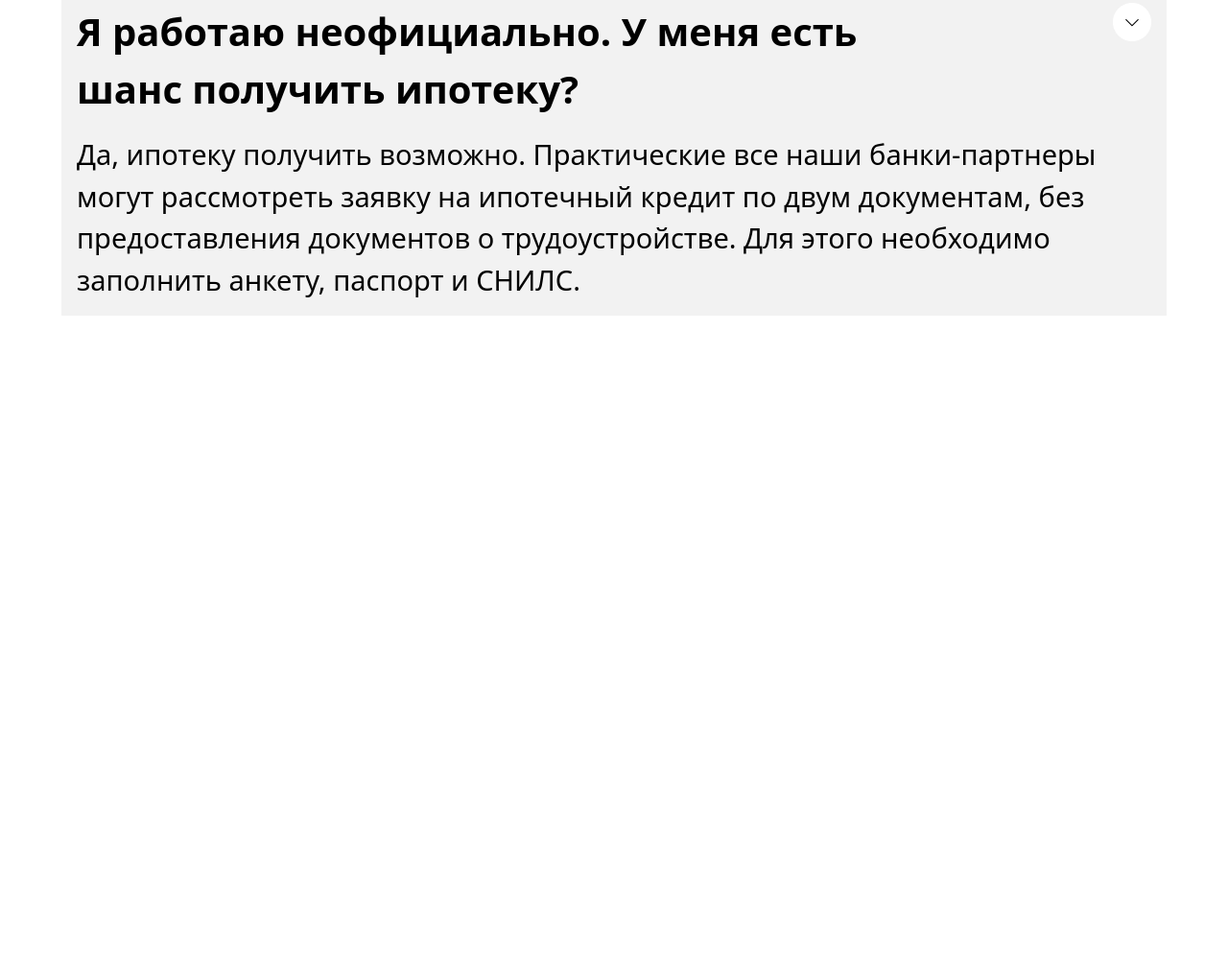
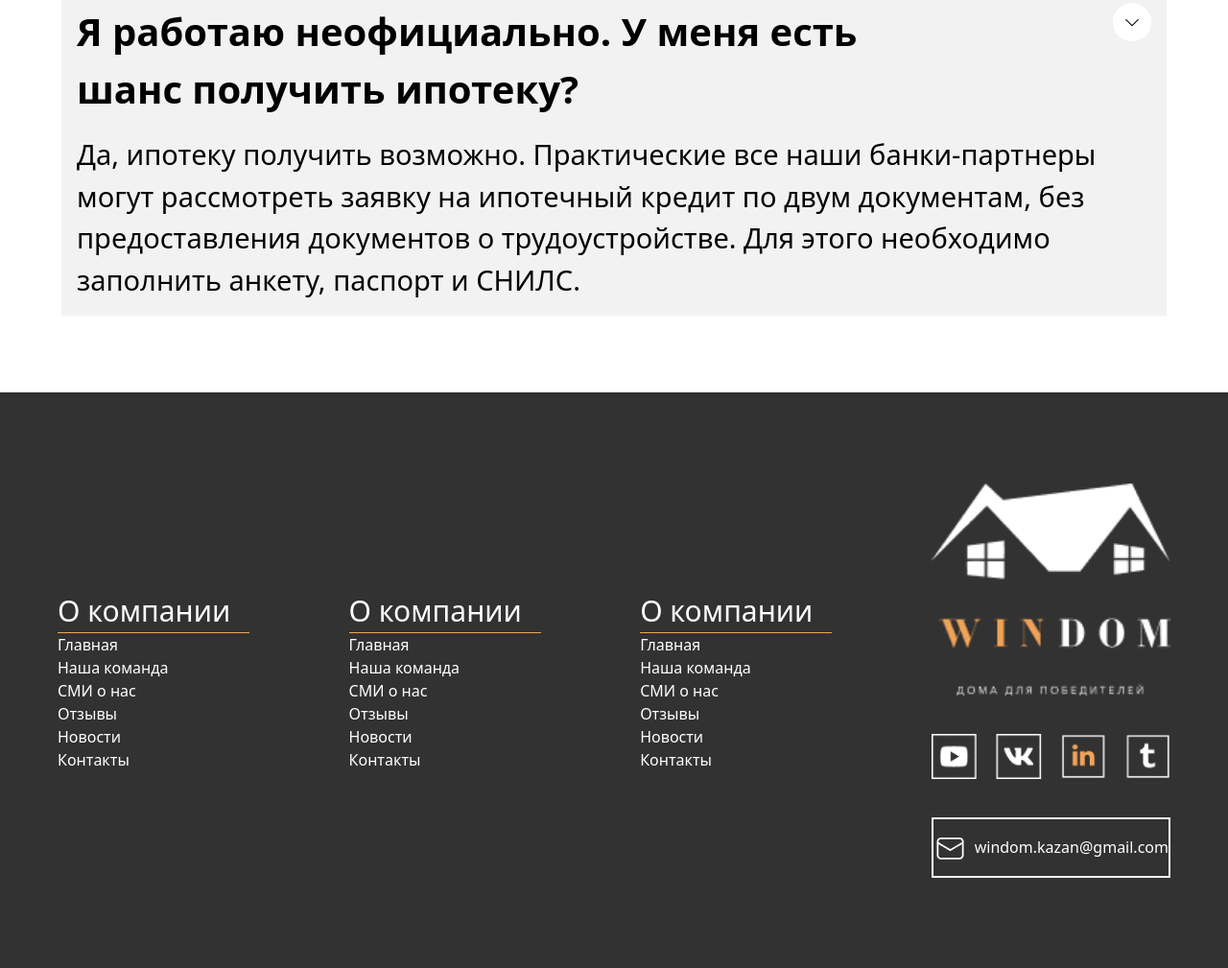
Before and after one commit to qurbonbobokov-ux/Next_Exam, a website: page src/komju.html in a window 1280 px wide. Shown: the part 7723-8732 px from the top of the page at 96% size. Before the commit the page ends 8052 px from the top, so only its background shows below. Drawn offline with nearby package versions, Linux system fonts and the light colour scheme; files that its build step writes are made by us from their sources.

Commit message:
footer projact s komju

```diff
--- a/src/komju.html
+++ b/src/komju.html
@@ -793,5 +793,187 @@
             Перезвоните мне
         </button>
     </div>
+    <footer class="w-full h-[240px] bg-[#323232] flex md:hidden mt-10">
+        <div class="w-[95%] m-auto flex flex-col gap-4">
+            <div class="flex justify-between items-center">
+                <img src="./imgkomju/windom logo 3.png" alt="">
+                <img src="./imgkomju/иконки.png" alt="">
+            </div>
+            <div class="flex flex-col gap-5">
+                <div class="w-[70%] py-3 border border-[2px] border-[#FFFFFF]" >
+                    <div class="flex gap-2 items-center">
+                        <img src="./imgkomju/fluent_mail-20-regular.png" alt="">
+                        <p class="text-white">
+                            windom.kazan@gmail.com
+                        </p>
+                    </div>
+                </div>
+                <p class="text-white">
+                    Политика конфиденциальности
+                </p>
+            </div>
+        </div>
+    </footer>
+    <footer class="hidden md:block lg:hidden mt-20 w-full h-[400px] bg-[#323232]">
+        <div class="w-[95%] m-auto flex justify-between items-center">
+            <div class=" text-white font-medium flex flex-col gap-6">
+                <div class="text-[30px]">
+                    <h1 >
+                        О компании
+                    </h1>
+                    <img src="./imgkomju/Line 13.png" alt="">
+                </div>
+                <div class="text-[30px]">
+                    <h1 >
+                       проекты
+                    </h1>
+                    <img src="./imgkomju/Line 13.png" alt="">
+                </div>
+                <div class="text-[30px]">
+                    <h1 >
+                      ИПОТЕКА
+                    </h1>
+                    <img src="./imgkomju/Line 13.png" alt="">
+                </div>
+                <h1 class="mt-5">
+                    Политика конфиденциальности
+                </h1>
+            </div>
+            <div class="flex flex-col gap-5">
+                <img src="./imgkomju/windom logo 3 (1).png" alt="">
+                <img src="./imgkomju/иконки (1).png" alt="">
+                 <div class="w-full py-3 border border-[2px] border-[#FFFFFF]" >
+                    <div class="flex gap-2 items-center">
+                        <img src="./imgkomju/fluent_mail-20-regular.png" alt="">
+                        <p class="text-white">
+                            windom.kazan@gmail.com
+                        </p>
+                    </div>
+                </div>
+            </div>
+        </div>
+    </footer>
+    <footer class="hidden lg:flex w-full mt-20 h-[600px] bg-[#323232] flex justify-between items-center p-15">
+        <table class="text-white">
+        <tr>
+            <td class="text-[30px] font-medium">
+                О компании
+                <img src="./imgkomju/Line 13.png" alt="">
+            </td>
+        </tr>
+        <tr>
+            <td>
+                Главная
+            </td>
+        </tr>
+        <tr>
+            <td>Наша команда</td>
+        </tr>
+        <tr>
+            <td>
+                СМИ о нас
+            </td>
+        </tr>
+        <tr>
+          <td>
+            Отзывы
+          </td>
+        </tr>
+        <tr>
+           <td>
+            Новости
+           </td>
+        </tr>
+        <tr>
+            <td>
+                Контакты
+            </td>
+        </tr>
+       </table>
+            <table class="text-white">
+        <tr>
+            <td class="text-[30px] font-medium">
+                О компании
+                <img src="./imgkomju/Line 13.png" alt="">
+            </td>
+        </tr>
+        <tr>
+            <td>
+                Главная
+            </td>
+        </tr>
+        <tr>
+            <td>Наша команда</td>
+        </tr>
+        <tr>
+            <td>
+                СМИ о нас
+            </td>
+        </tr>
+        <tr>
+          <td>
+            Отзывы
+          </td>
+        </tr>
+        <tr>
+           <td>
+            Новости
+           </td>
+        </tr>
+        <tr>
+            <td>
+                Контакты
+            </td>
+        </tr>
+       </table>
+        <table class="text-white">
+        <tr>
+            <td class="text-[30px] font-medium">
+                О компании
+                <img src="./imgkomju/Line 13.png" alt="">
+            </td>
+        </tr>
+        <tr>
+            <td>
+                Главная
+            </td>
+        </tr>
+        <tr>
+            <td>Наша команда</td>
+        </tr>
+        <tr>
+            <td>
+                СМИ о нас
+            </td>
+        </tr>
+        <tr>
+          <td>
+            Отзывы
+          </td>
+        </tr>
+        <tr>
+           <td>
+            Новости
+           </td>
+        </tr>
+        <tr>
+            <td>
+                Контакты
+            </td>
+        </tr>
+       </table>
+       <div class="flex flex-col gap-10">
+                <img src="./imgkomju/windom logo 3 (1).png" alt="">
+                <img src="./imgkomju/иконки (1).png" alt="">
+                 <div class="w-full py-3 border border-[2px] border-[#FFFFFF]" >
+                    <div class="flex gap-2 items-center">
+                        <img src="./imgkomju/fluent_mail-20-regular.png" alt="">
+                        <p class="text-white">
+                            windom.kazan@gmail.com
+                        </p>
+                    </div>
+                </div>
+            </div>
+    </footer>
 </body>
 </html>
```
Also changed, not shown: src/imgkomju/Line 13.png (added), src/imgkomju/fluent_mail-20-regular.png (added), src/imgkomju/windom logo 3 (1).png (added), src/imgkomju/windom logo 3.png (added), src/imgkomju/иконки (1).png (added), src/imgkomju/иконки.png (added).
